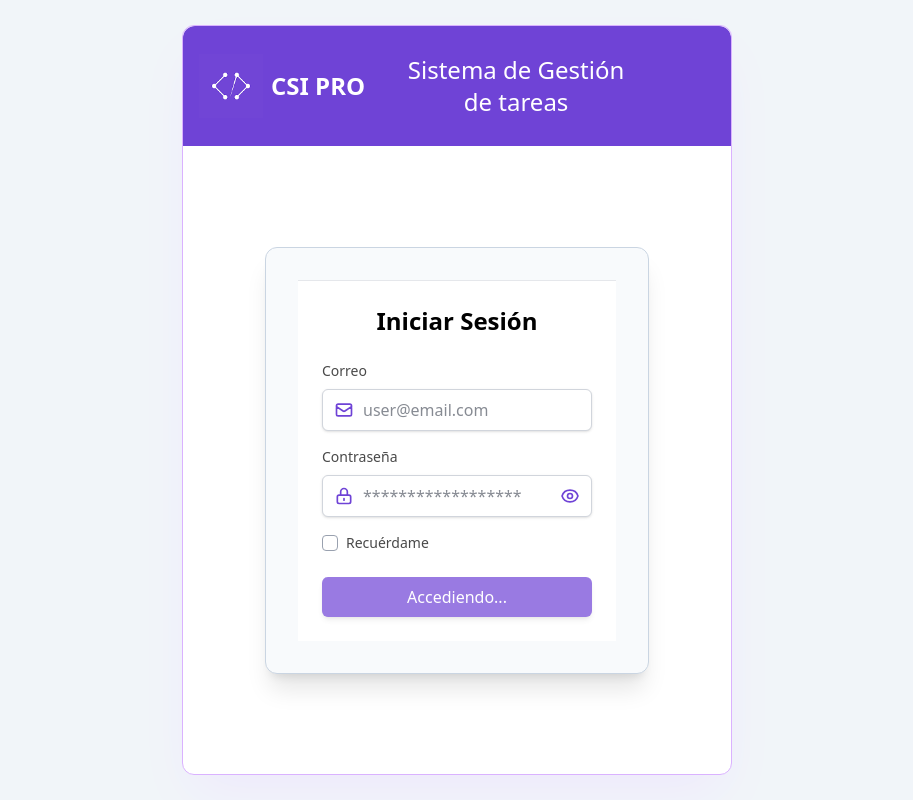
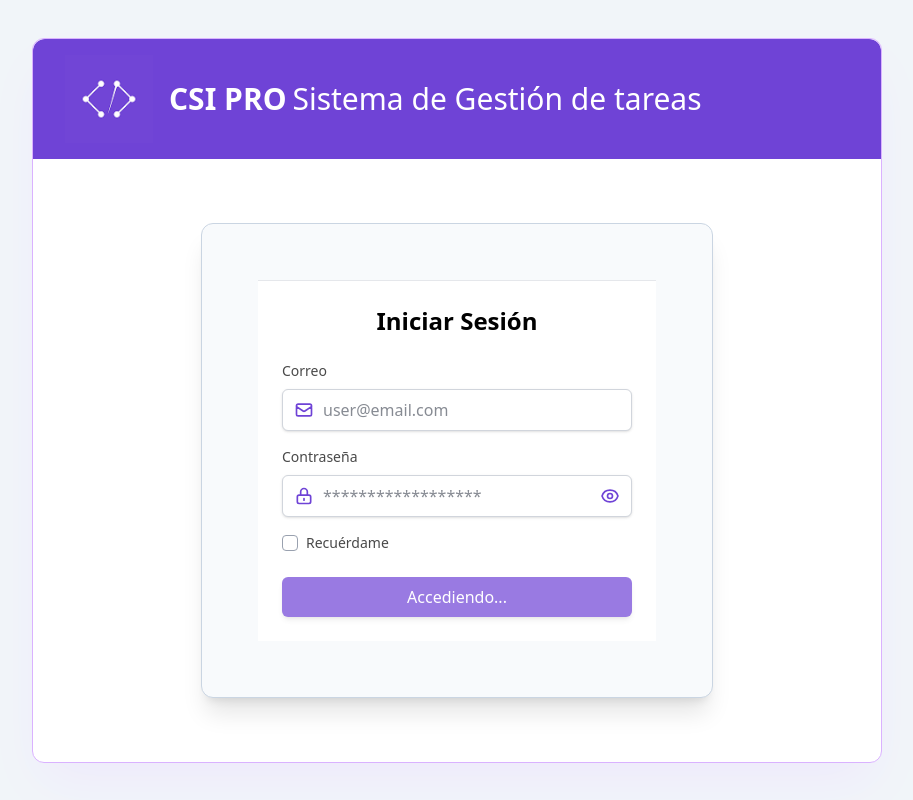
Before and after one commit to jonatansilva22/gestor_proyectos_csi_front, a React (Vite) app: page / in a window 1280 px wide. Shown: the whole page, without its empty margins (183-1096 px from the left). Built offline with nearby package versions, Linux system fonts and the light colour scheme; no server answers.

Commit message:
Update Login.tsx
diseño del login

```diff
--- a/src/pages/Login.tsx
+++ b/src/pages/Login.tsx
@@ -18,41 +18,40 @@ const Login: React.FC = () => {
   }, [isAuthenticated, navigate]);
 
   return (
-    <div className={`min-h-screen flex items-center justify-center p-4 ${
+    <div className={`min-h-screen flex items-center justify-center p-6 ${
       darkMode ? 'bg-[#1A0F30]' : 'bg-slate-100' // Fondos de página más suaves
     }`}>
-      <div className={`w-[550px] max-w-full min-h-[750px] overflow-hidden rounded-xl border flex flex-col ${ // Ancho reducido y altura aumentada
+      <div className={`w-[850px] max-w-full min-h-[700px] overflow-hidden rounded-xl border flex flex-col ${ // Mayor redondeado y altura
         darkMode
-          ? 'bg-[#3A2B5A] border-purple-700/40 shadow-2xl shadow-purple-900/30' // Tema oscuro: sombra refinada
-          : 'bg-white border-purple-300 shadow-2xl shadow-purple-200/40' // Tema claro: borde más suave, sombra refinada
+          ? 'bg-[#3A2B5A] border-purple-700/40 shadow-2xl shadow-purple-900/30' // Contenedor tema oscuro: sombra refinada
+          : 'bg-white border-purple-300 shadow-2xl shadow-purple-200/40' // Contenedor tema claro: borde más suave, sombra refinada
       }`}>
         {/* Encabezado */}
-        <div className="bg-[#6F43D6] w-full h-[120px] flex items-center px-4 relative flex-shrink-0 rounded-t-xl"> {/* Removido justify-center */}
-          {/* Logo del CSI pegados a la izquierda */}
+        <div className="bg-[#6F43D6] w-full h-[120px] flex items-center px-8 relative flex-shrink-0 rounded-t-xl"> {/* Mayor altura y padding */}
+          {/* Logo del CSI y el texto a la izquierda */}
           <div className="flex items-center text-white">
             <img
               src={logo}
               alt="CSI PRO Logo"
-              className="h-14 w-14 sm:h-16 sm:w-16 mr-2" // Logo ligeramente más pequeño para el contenedor más estrecho
+              className="h-18 w-18 sm:h-22 sm:w-22 mr-3 sm:mr-4" // Logo ligeramente más grande
             />
-            <span className="font-bold text-xl sm:text-2xl">CSI PRO</span> {/* Sin margen derecho */}
+            <span className="font-bold text-2xl sm:text-3xl">CSI PRO</span> {/* Texto más grande */}
           </div>
 
-          {/* Sistema de gestión centrado en el espacio restante */}
-          <div className="flex-1 flex justify-center -ml-12"> {/* Movido un poco hacia la izquierda */}
-            <div className="flex flex-col text-xl sm:text-2xl font-medium text-white text-center"> {/* Centrado */}
-              <span>Sistema de Gestión</span>
-              <span>de tareas</span>
-            </div>
+          {/* Sistema de Gestión centrado y ligeramente a la derecha */}
+          <div className="absolute inset-0 flex items-center justify-center text-white pointer-events-none">
+            <span className="text-2xl sm:text-3xl font-medium transform sm:translate-x-10"> {/* Texto responsivo y transformación */}
+              Sistema de Gestión de tareas
+            </span>
           </div>
         </div>
 
-        {/* Contenedor del LoginForm con más espacio vertical */}
-        <div className="flex-1 flex items-center justify-center py-12 sm:py-16 px-4"> {/* Padding horizontal reducido */}
-          <div className={`w-full max-w-sm p-6 sm:p-8 rounded-xl border ${ // Ancho máximo reducido y padding ajustado
+        {/* Contenedor del LoginForm con espacio extra y mejor distribución */}
+        <div className="flex-1 flex items-center justify-center py-12 sm:py-16 px-8">
+          <div className={`w-full max-w-lg p-12 sm:p-14 rounded-xl border ${ // Mayor padding y ancho máximo
             darkMode
-              ? 'bg-[#2A1B4A] border-purple-600/50 shadow-xl' // Tema oscuro: borde refinado, sombra más fuerte
-              : 'bg-slate-50 border-slate-300 shadow-xl' // Tema claro: gris más frío, borde distinto, sombra más fuerte
+              ? 'bg-[#2A1B4A] border-purple-600/50 shadow-xl' // Área del formulario tema oscuro: borde refinado, sombra más fuerte
+              : 'bg-slate-50 border-slate-300 shadow-xl' // Área del formulario tema claro: gris más frío, borde distintivo, sombra más fuerte
           }`}>
             <LoginForm />
           </div>
```
